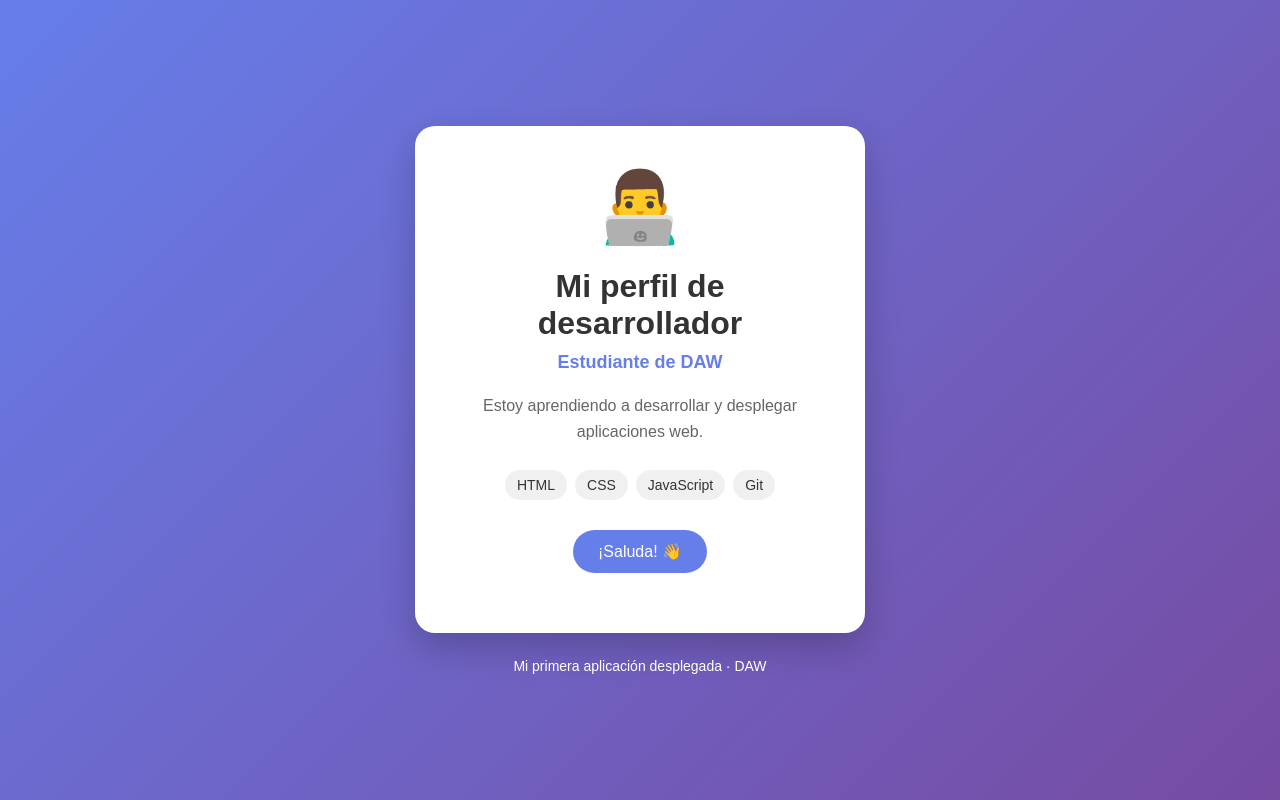
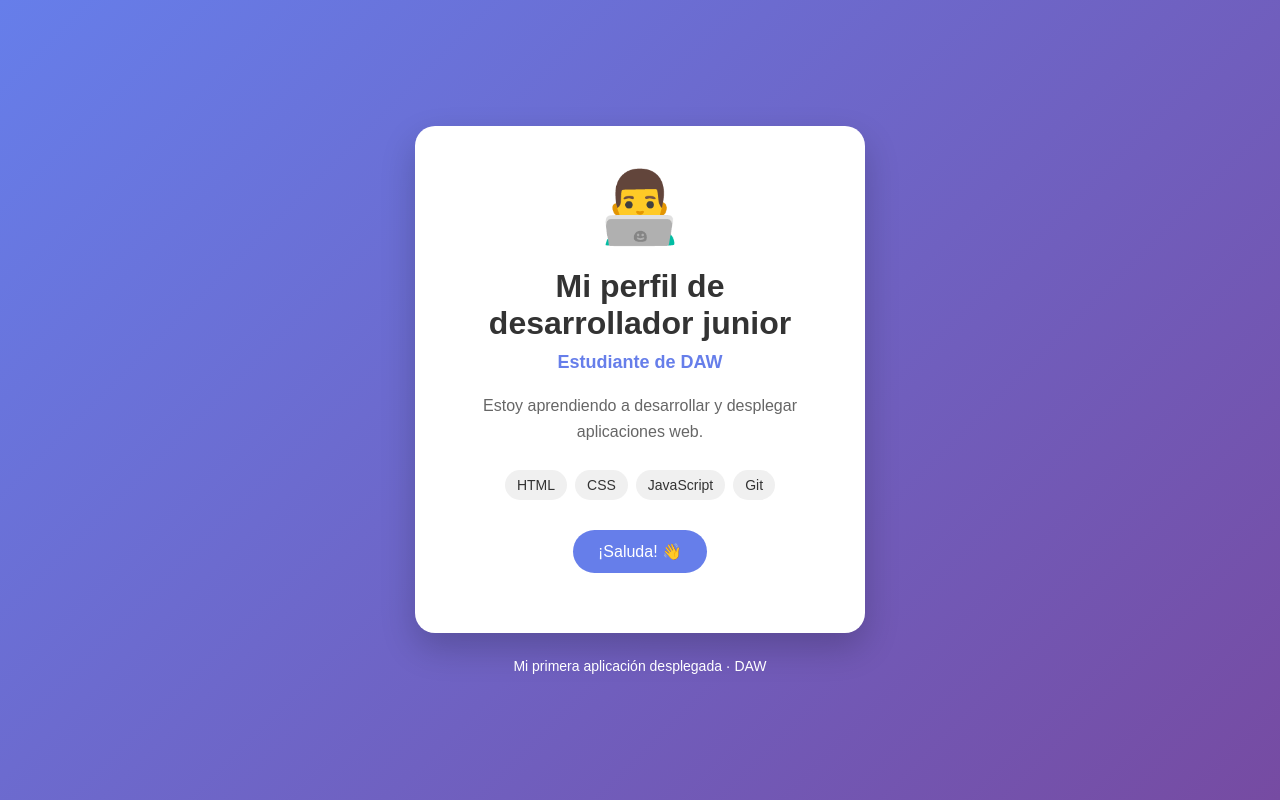
Before and after one commit to alvarovm64/web1, a plain HTML site: page index.html in a window 1280 px wide. Drawn offline with Linux system fonts and the light colour scheme.

Commit message:
Update developer profile to junior level

```diff
--- a/index.html
+++ b/index.html
@@ -13,7 +13,7 @@
 
         <div class="avatar">👨‍💻</div>
 
-        <h1>Mi perfil de desarrollador</h1>
+        <h1>Mi perfil de desarrollador junior</h1>
 
         <p class="nombre">Estudiante de DAW</p>
 
```
